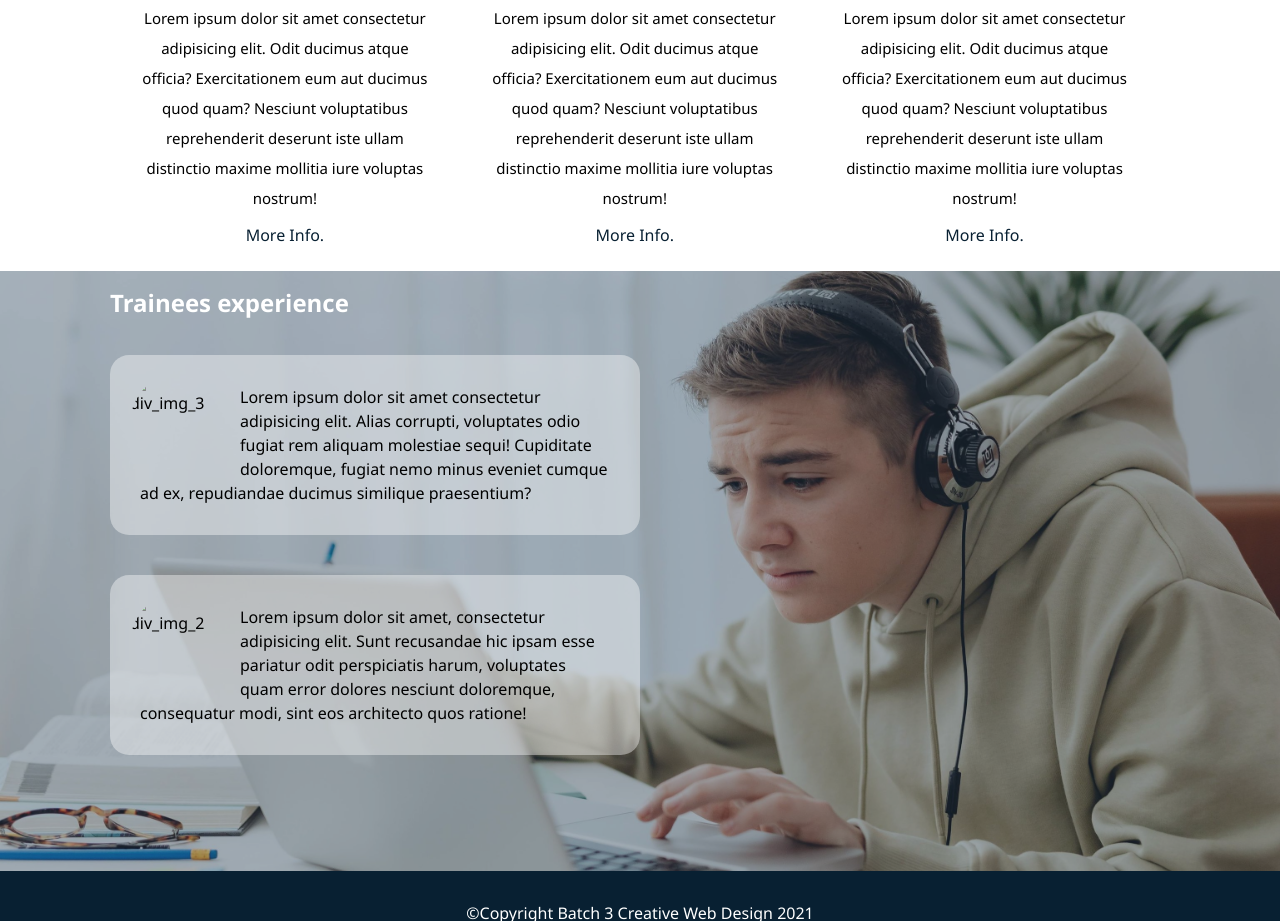
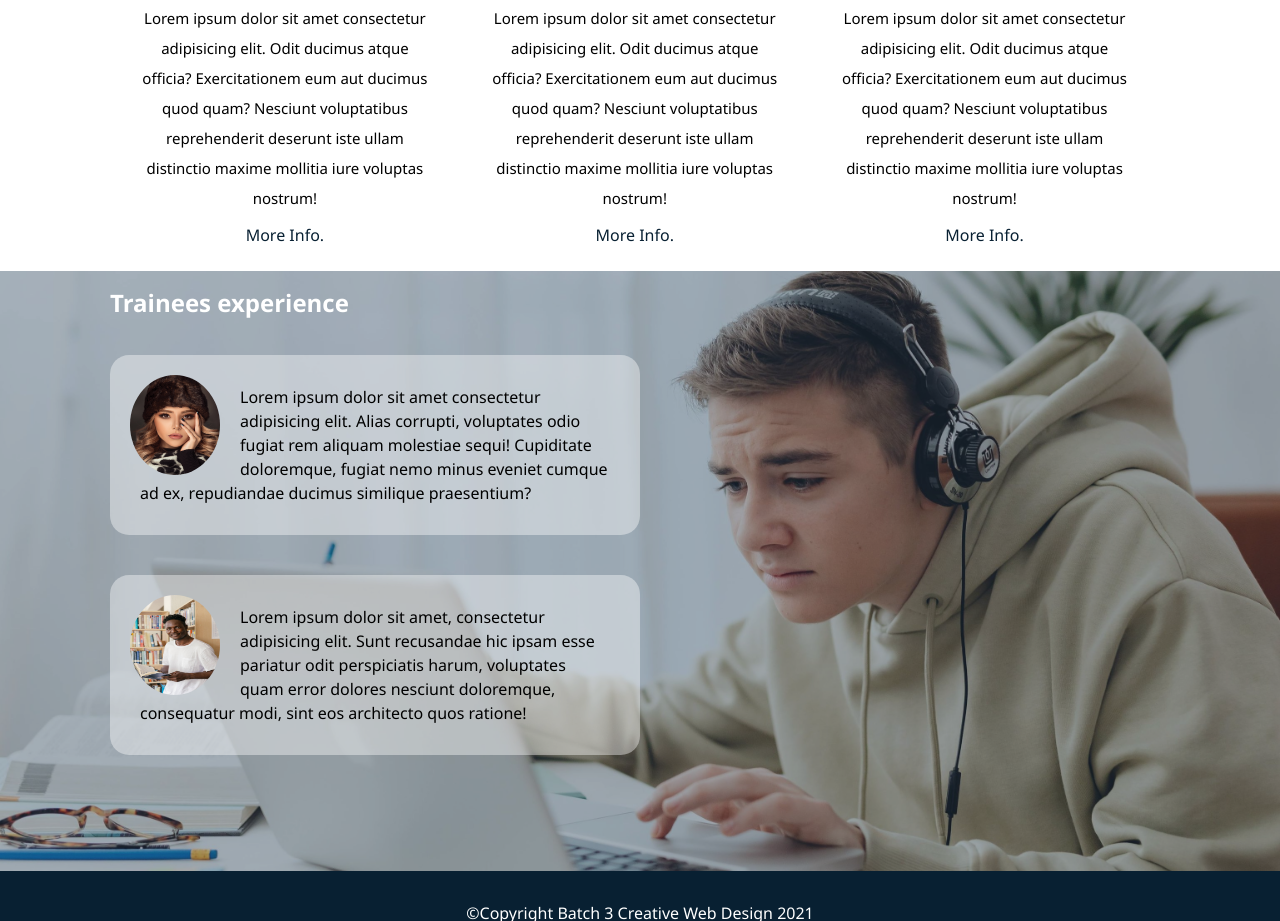
Before and after one commit to jenessaestoque/new_project, a plain HTML site: page index.html in a window 1280 px wide. Shown: the part 793-1714 px from the top of the page. Drawn offline with nearby package versions, Linux system fonts and the light colour scheme; the site is published under a folder, as on GitHub Pages, so addresses that start at the root find nothing.

Commit message:
newagain

```diff
--- a/index.html
+++ b/index.html
@@ -69,13 +69,13 @@
          <div class="container">
             <h2 class="lead-head">Trainees experience</h2>
             <div class="testimonial bg-primary">
-                <img src="/image/section_image_3.jpg" alt="div_img_3">
+                <img src="image/section_image_3.jpg" alt="div_img_3">
                 <p>Lorem ipsum dolor sit amet consectetur adipisicing elit. Alias corrupti,
                 voluptates odio fugiat rem aliquam molestiae sequi! Cupiditate doloremque,
                 fugiat nemo minus eveniet cumque ad ex, repudiandae ducimus similique praesentium?</p>
             </div>
             <div class="testimonial bg-primary">
-                <img src="/image/section_image_2.jpg" alt="div_img_2">
+                <img src="image/section_image_2.jpg" alt="div_img_2">
                 <p>Lorem ipsum dolor sit amet, consectetur adipisicing elit.
                  Sunt recusandae hic ipsam esse pariatur odit perspiciatis harum,
                  voluptates quam error dolores nesciunt doloremque,
```
